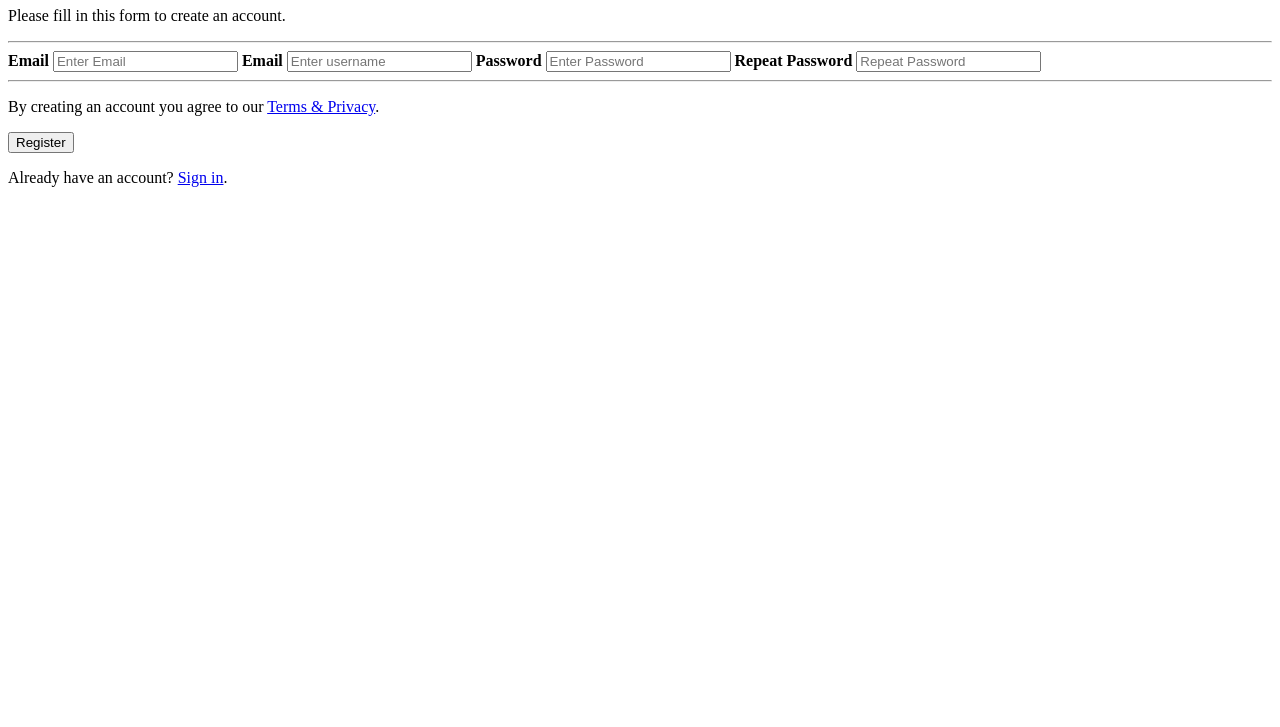
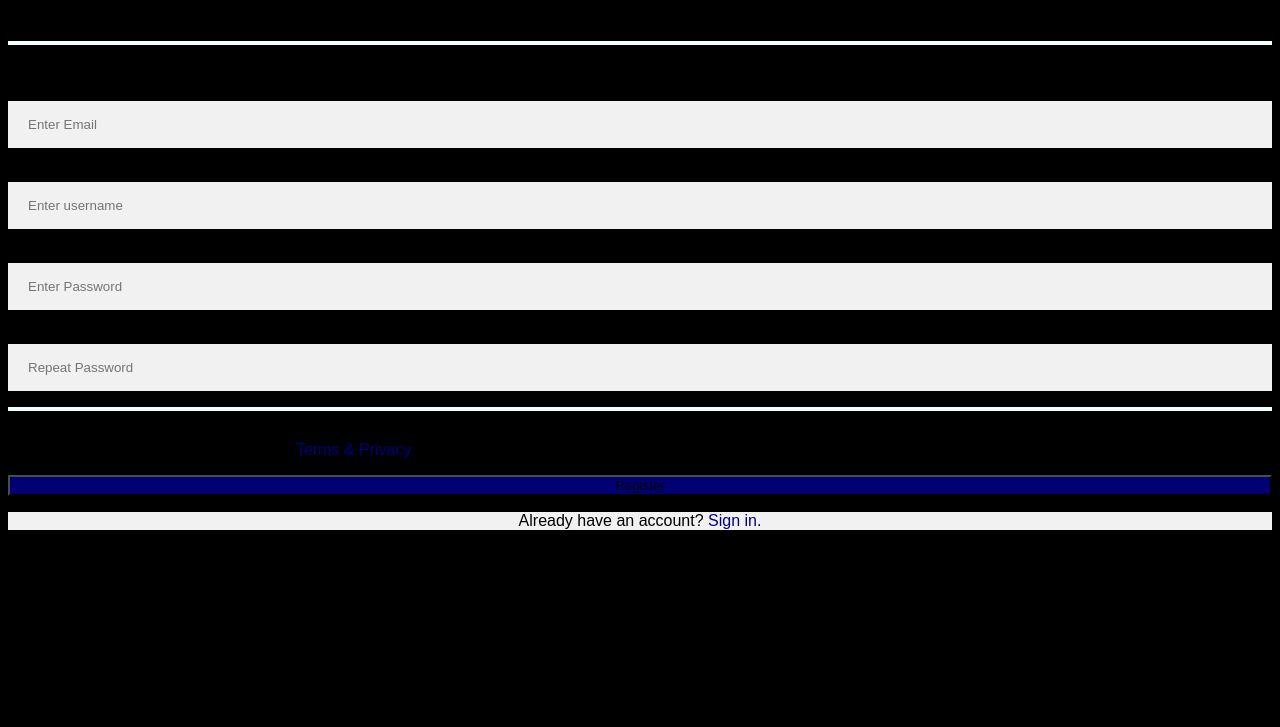
Before and after one commit to comp426-2022-spring/e01-Nina2023, a plain HTML site: page public/index.html in a window 1280 px wide. Shown: the part 73-800 px from the top of the page. Drawn offline with Linux system fonts and the light colour scheme.

Commit message:
Working
-added style
-added button hover

```diff
--- a/public/index.html
+++ b/public/index.html
@@ -3,7 +3,7 @@
 <head>
 <meta name="viewport" content="width=device-width, initial-scale=1">
 <!-- 1. Add a link to a stylesheet called "style.css" on the next line -->
-<link rel="stylesheet" href="styles.css">
+<link rel="stylesheet" href="style.css">
 
 <!-- 2.  Add a link to a script called "script.js" on the next line -->
 <link script="stylesheet" href="script.js">
--- a/public/style.css
+++ b/public/style.css
@@ -80,7 +80,7 @@ a {
 }
 
 /* 22. Set style for links using the :hover pseudoclass */
-link:hover
+a:hover
  {
   /* 23. Change the color of links to azure on mouseover */
   color: azure;
```
